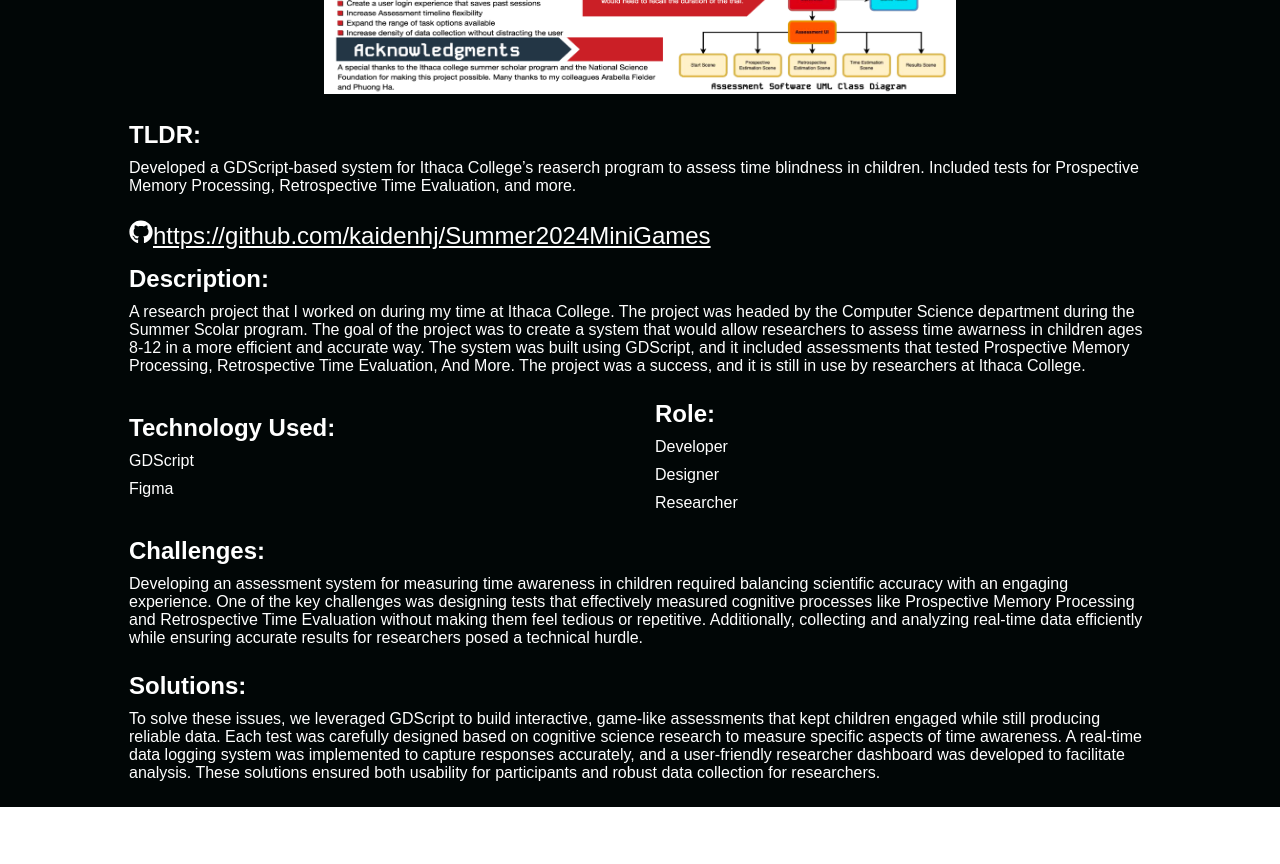
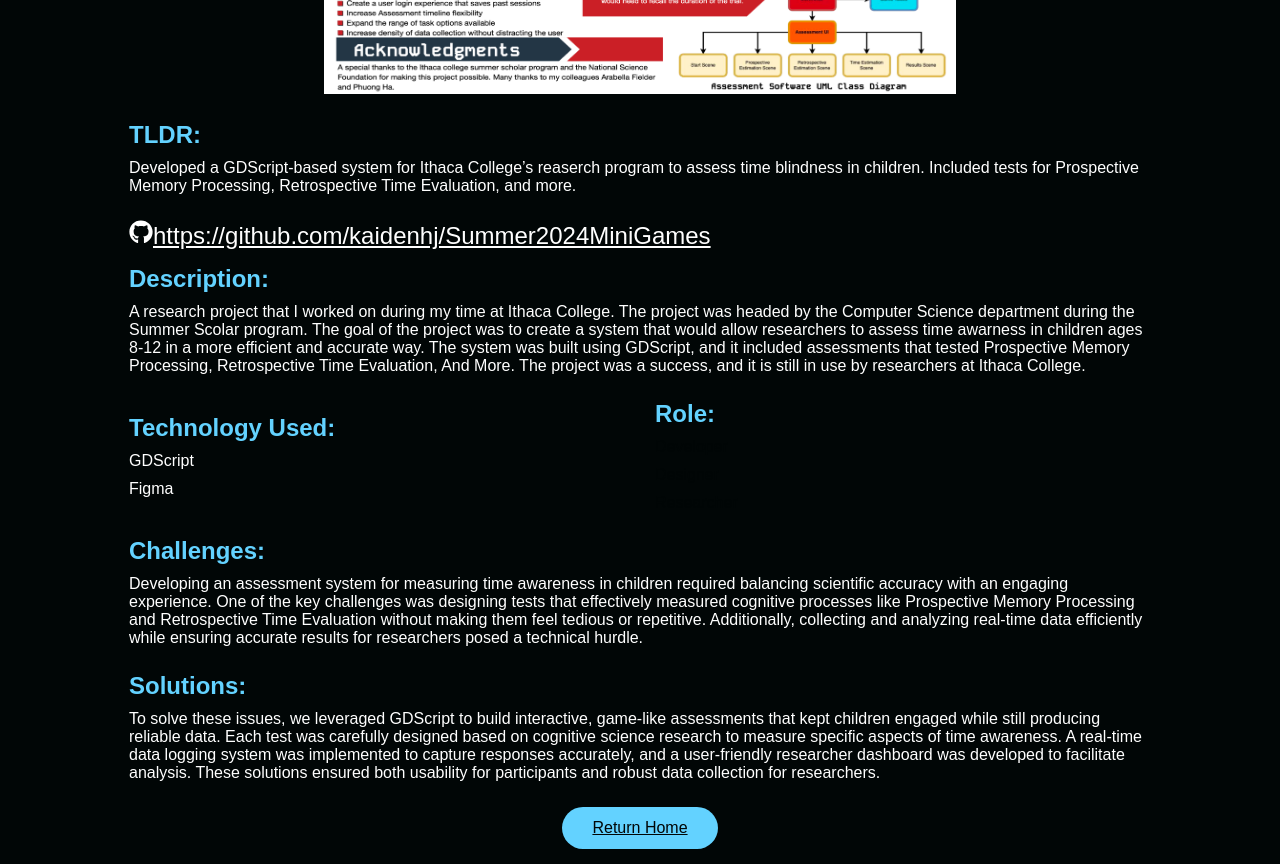
Before and after one commit to kaidenhj/personal-app, a React (Create React App) app: page /tameProject in a window 1280 px wide. Shown: the part 480-1344 px from the top of the page. Before the commit the page ends 1287 px from the top, so only its background shows below. Built offline with nearby package versions, Linux system fonts and the light colour scheme; a web font is replaced by a local one.

Commit message:
added return button at the bottom of the ProjectPages

```diff
--- a/src/components/ProjectPage/data.js
+++ b/src/components/ProjectPage/data.js
@@ -11,7 +11,7 @@ export const projectObjOne = {
     roles: ["Developer", "Designer", "Researcher"],
     tldr: "Developed a system for Ithaca College's Facilities department to manage campus utilities. Features included an PDF scraper, a database, and a Google Drive UI for document access.",
     link: "https://github.com/mjstevens33/Pro-IC-Energy",
-    img: require('../../images/img-1.svg'),
+    img: require('../../images/utilities-img.jpg'),
     alt: 'Person working on a laptop with graphics behind them',
     dark: false,
     primary: false,
--- a/src/components/ProjectPage/index.js
+++ b/src/components/ProjectPage/index.js
@@ -1,7 +1,7 @@
 import React from "react";
 import { ProjectContainer, ProjectH1, ProjectWrapper, ProjectIcon,
     ProjectSection, ProjectH2, ProjectText, ProjectLink, SocialIconLink,
-    ProjectColumns, Column1, Column2, ProjectList, Item, Icon} from "./projectPageElements";
+    ProjectColumns, Column1, Column2, ProjectList, Item, Icon, ReturnButton, Button} from "./projectPageElements";
 import { FaGithub } from 'react-icons/fa';
 
 const ProjectPage = ({lightbg, id, headline, img, description, link, tech, roles, challenges, solutions, tldr}) => {
@@ -50,6 +50,9 @@ const ProjectPage = ({lightbg, id, headline, img, description, link, tech, roles
                     <ProjectH2>Solutions:</ProjectH2>
                     <ProjectText>{solutions}</ProjectText>
                 </ProjectSection>
+                <ReturnButton>
+                    <Button onClick={() => window.history.back()}>Return Home</Button>
+                </ReturnButton>
             </ProjectWrapper>
         </ProjectContainer>
     );
--- a/src/components/ProjectPage/projectPageElements.js
+++ b/src/components/ProjectPage/projectPageElements.js
@@ -43,6 +43,8 @@ export const ProjectWrapper = styled.div`
 `;
 
 export const ProjectH1 = styled.h1`
+    color: #010606;
+    background: #63d2ff;
     font-size: 2.5rem;
     text-align: center;
     margin-top: 80px;
@@ -68,6 +70,7 @@ export const Column1 = styled.div`
 `;
 
 export const Column2 = styled.div`
+    color: #010606;
     margin-bottom: 15px;
     padding: 0 15px;
     grid-area: col2;
@@ -84,6 +87,7 @@ export const ProjectSection = styled.div`
 `;
 
 export const ProjectH2 = styled.h2`
+    color: #63d2ff;
     font-size: 1.5rem;
     margin-bottom: 10px;
 `;
@@ -118,3 +122,33 @@ export const ProjectList = styled.ul`
 export const Item = styled.li`
     margin-bottom: 10px;
 `;
+
+export const ReturnButton = styled.div`
+    display: flex;
+    justify-content: center;
+    align-items: center;
+    margin-bottom: 15px;
+    padding: 0 15px;
+    text-align: center;
+`
+
+export const Button = styled(LinkRouter)`
+    border-radius: 50px;
+    background: #63d2ff;
+    white-space: nowrap;
+    padding: ${({ big }) => (big ? '14px 48px' : '12px 30px')};
+    color: ${({ dark }) => (dark ? '#010606' : '#010606')};
+    font-size: ${({ fontBig }) => (fontBig ? '20px' : '16px')};
+    outline: none;
+    border: none;
+    cursor: pointer;
+    justify-content: center;
+    display: flex;
+    align-items: center;
+    transition: all 0.2s ease-in-out;
+
+    &:hover {
+        transition: all 0.2s ease-in-out;
+        background: ${({ primary }) => (primary ? '#63d2ff': '#f9f9f9')};
+    }
+`
```
Also changed, not shown: src/images/utilities-img.jpg (added).
